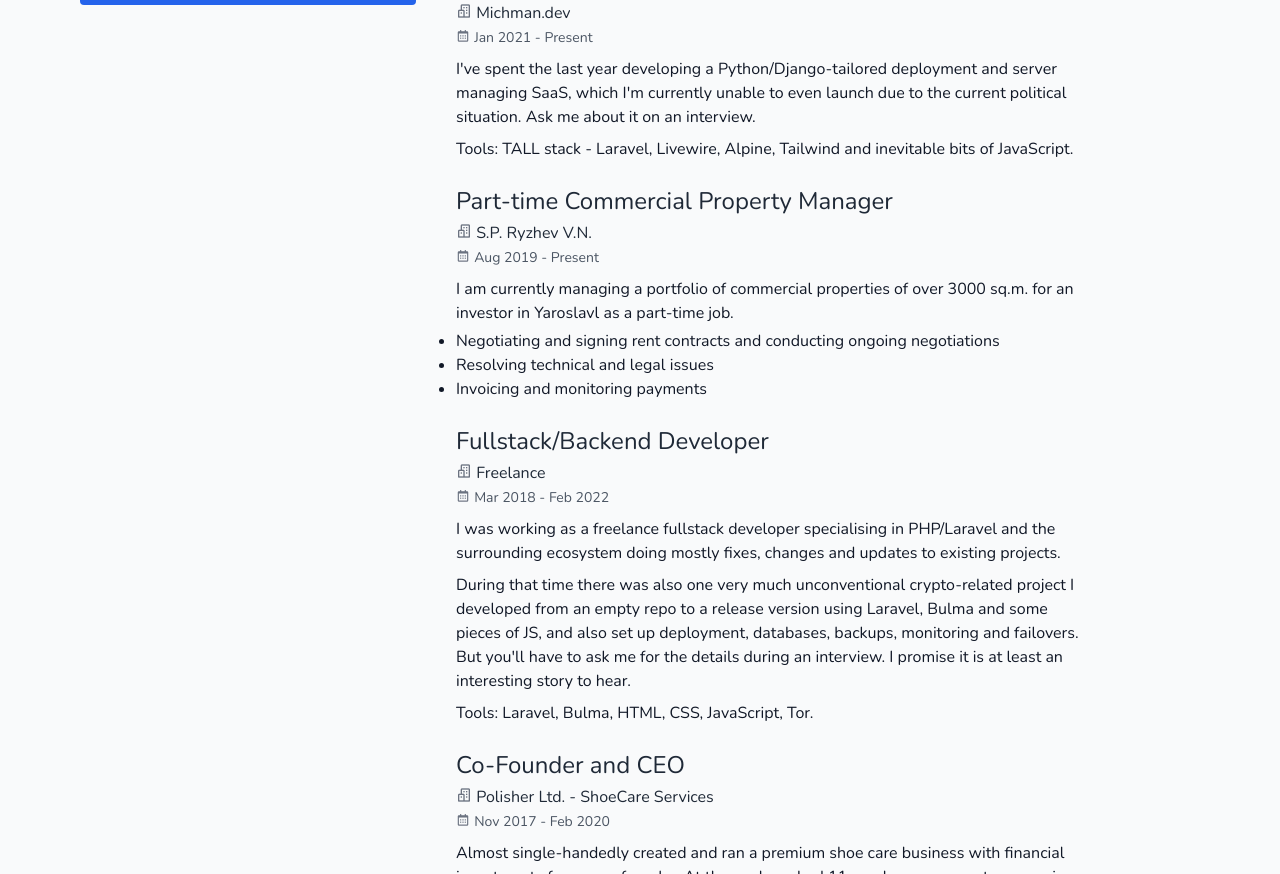
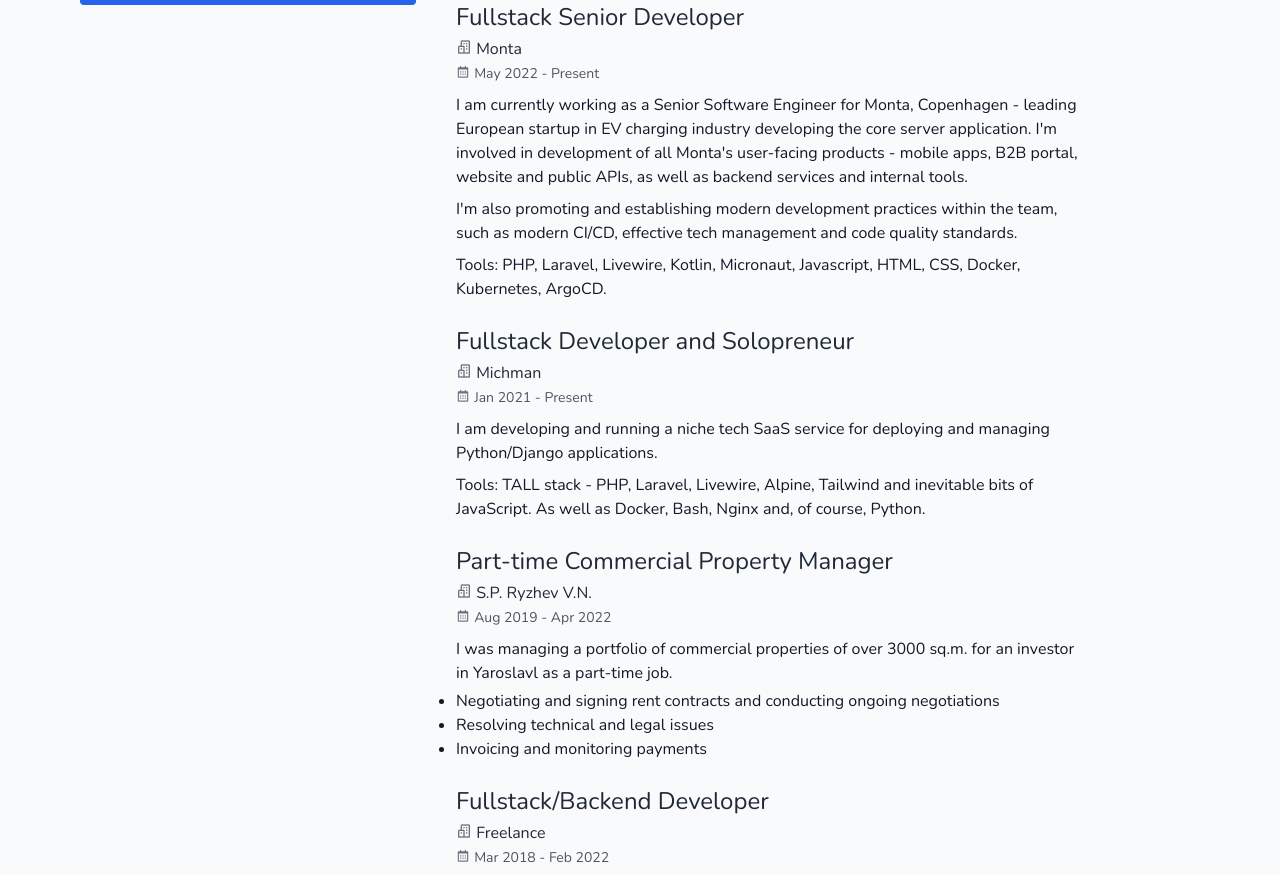
Before and after one commit to kondratovbr/kondratovbr.github.io, a website: page index.html in a window 1280 px wide. Shown: the part 511-1385 px from the top of the page. Drawn offline with nearby package versions, Linux system fonts and the light colour scheme.

Commit message:
Update CV

```diff
--- a/index.html
+++ b/index.html
@@ -30,7 +30,9 @@
                     />
                     <h1 class="mt-2 text-2xl text-gray-800 font-bold">Bogdan Kondratov</h1>
                     <p class="mt-0 text-lg text-gray-600">Fullstack Developer</p>
-                    <p class="mt-2 text-sm text-gray-600 text-center">"If it's worth doing - it is worth putting effort to."</p>
+                    <p class="mt-2 text-sm text-gray-600 text-center">
+                        "If it's worth doing - it is worth putting effort to."
+                    </p>
 
                 </div>
 
@@ -44,7 +46,7 @@
                     </div>
                     <div class="my-5 text-xl md:text-sm lg:text-lg text-gray-600 flex items-center">
                         <i class="mr-2 bx bx-map bx-sm text-gray-600"></i>
-                        Yaroslavl, Russia
+                        Copenhagen, Denmark
                     </div>
                     <div class="my-5 flex items-center">
                         <i class="mr-2 bx bxl-linkedin bx-sm text-gray-600"></i>
@@ -78,8 +80,11 @@
                     <h2 class="mb-4 text-4xl text-gray-700 font-bold">Profile</h2>
                     <div class="max-w-prose text-lg space-y-2">
                         <p>
-                            Semi-self-taught 5+ years backend/fullstack PHP developer with fluent English and a wide range of related (and not so) skills and experience,
+                            Semi-self-taught 6+ years backend/fullstack PHP developer with fluent English and a wide range of related (and not so) skills and experience,
                             like team leadership, Linux administration, DevOps and some UI/UX knowledge.
+                        </p>
+                        <p>
+                            I am self-driven, dedicated and disciplined.
                         </p>
                         <p>
                             I have experience running a development team in a web studio, starting and successfully running small businesses, quickly bodging together software for non-IT businesses and developing whole software projects from nothing to release.
@@ -88,7 +93,7 @@
                             I used to be a competitive programming geek in my high school and uni years, and I’m especially fond of data structures.
                         </p>
                         <p>
-                            Open for Backend/Full-stack full-time positions with relocating or remote.
+                            Open for Backend/Full-stack Senior/Lead full-time positions.
                         </p>
                     </div>
                 </section>
@@ -97,23 +102,62 @@
                     <h2 class="mb-4 text-4xl text-gray-700 font-bold">Experience</h2>
                     <ul class="space-y-6">
                         <li>
+                            <h3 class="text-2xl font-medium text-gray-800">Fullstack Senior Developer</h3>
+                            <div class="mt-1">
+                                <div>
+                                    <i class="bx bx-buildings text-gray-500"></i>
+                                    <a
+                                        class="text-base text-gray-800 hover:text-gray-600 active:text-gray-500 hover:underline"
+                                        href="https://monta.app"
+                                        target="_blank"
+                                    >Monta</a>
+                                </div>
+                                <div>
+                                    <i class="bx bx-calendar text-sm text-gray-500"></i>
+                                    <small class="text-sm text-gray-600">May 2022 - Present</small>
+                                </div>
+                            </div>
+                            <div class="mt-2 space-y-2 max-w-prose">
+                                <p>
+                                    I am currently working as a Senior Software Engineer for Monta, Copenhagen -
+                                    leading European startup in EV charging industry developing the core server application.
+                                    I'm involved in development of all Monta's user-facing products - mobile apps,
+                                    B2B portal, website and public APIs, as well as backend services and internal tools.
+                                </p>
+                                <p>
+                                    I'm also promoting and establishing modern development practices within the team,
+                                    such as modern CI/CD, effective tech management and code quality standards.
+                                </p>
+                                <p>
+                                    Tools: PHP, Laravel, Livewire, Kotlin, Micronaut,
+                                    Javascript, HTML, CSS, Docker, Kubernetes, ArgoCD.
+                                </p>
+                            </div>
+                        </li>
+
+                        <li>
                             <h3 class="text-2xl font-medium text-gray-800">Fullstack Developer and Solopreneur</h3>
                             <div class="mt-1">
                                 <div>
                                     <i class="bx bx-buildings text-gray-500"></i>
-                                    <small class="text-base text-gray-800">Michman.dev</small>
+                                    <a
+                                        class="text-base text-gray-800 hover:text-gray-600 active:text-gray-500 hover:underline"
+                                        href="https://michman.dev"
+                                        target="_blank"
+                                    >Michman</a>
                                 </div>
                                 <div>
                                     <i class="bx bx-calendar text-sm text-gray-500"></i>
-                                    <small class="text-sm text-gray-600">Jan 2021 - Present </small>
+                                    <small class="text-sm text-gray-600">Jan 2021 - Present</small>
                                 </div>
                             </div>
                             <div class="mt-2 space-y-2 max-w-prose">
                                 <p>
-                                    I've spent the last year developing a Python/Django-tailored deployment and server managing SaaS, which I'm currently unable to even launch due to the current political situation. Ask me about it on an interview.
+                                    I am developing and running a niche tech SaaS service for deploying and managing Python/Django applications.
                                 </p>
                                 <p>
-                                    Tools: TALL stack - Laravel, Livewire, Alpine, Tailwind and inevitable bits of JavaScript.
+                                    Tools: TALL stack - PHP, Laravel, Livewire, Alpine, Tailwind and inevitable bits of JavaScript.
+                                    As well as Docker, Bash, Nginx and, of course, Python.
                                 </p>
                             </div>
                         </li>
@@ -127,12 +171,12 @@
                                 </div>
                                 <div>
                                     <i class="bx bx-calendar text-sm text-gray-500"></i>
-                                    <small class="text-sm text-gray-600">Aug 2019 - Present</small>
+                                    <small class="text-sm text-gray-600">Aug 2019 - Apr 2022</small>
                                 </div>
                             </div>
                             <div class="mt-2 space-y-1 max-w-prose">
                                 <p>
-                                    I am currently managing a portfolio of commercial properties of over 3000 sq.m. for an investor in Yaroslavl as a part-time job.
+                                    I was managing a portfolio of commercial properties of over 3000 sq.m. for an investor in Yaroslavl as a part-time job.
                                 </p>
                                 <ul class="list-disc">
                                     <li>Negotiating and signing rent contracts and conducting ongoing negotiations</li>
@@ -162,7 +206,7 @@
                                     During that time there was also one very much unconventional crypto-related project I developed from an empty repo to a release version using Laravel, Bulma and some pieces of JS, and also set up deployment, databases, backups, monitoring and failovers. But you'll have to ask me for the details during an interview. I promise it is at least an interesting story to hear.
                                 </p>
                                 <p>
-                                    Tools: Laravel, Bulma, HTML, CSS, JavaScript, Tor.
+                                    Tools: PHP, Laravel, Bulma, HTML, CSS, JavaScript, Tor.
                                 </p>
                             </div>
                         </li>
@@ -187,7 +231,7 @@
                                     Also, I used Laravel and Bootstrap to quickly develop an internal task-management system tailored for that business after being fed up with existing solutions.
                                 </p>
                                 <p>
-                                    Tools: Laravel, Bootstrap, Sweat, Tears.
+                                    Tools: PHP, Laravel, Bootstrap, Sweat, Tears.
                                 </p>
                             </div>
                         </li>
@@ -219,7 +263,7 @@
                                     <li>Conducting code reviews</li>
                                 </ul>
                                 <p>
-                                    Tools: Laravel, Vue, Bootstrap, HTML, CSS.
+                                    Tools: PHP, Laravel, Vue, Bootstrap, HTML, CSS.
                                 </p>
                             </div>
                         </li>
```
Also changed, not shown: public/css/main.css.
